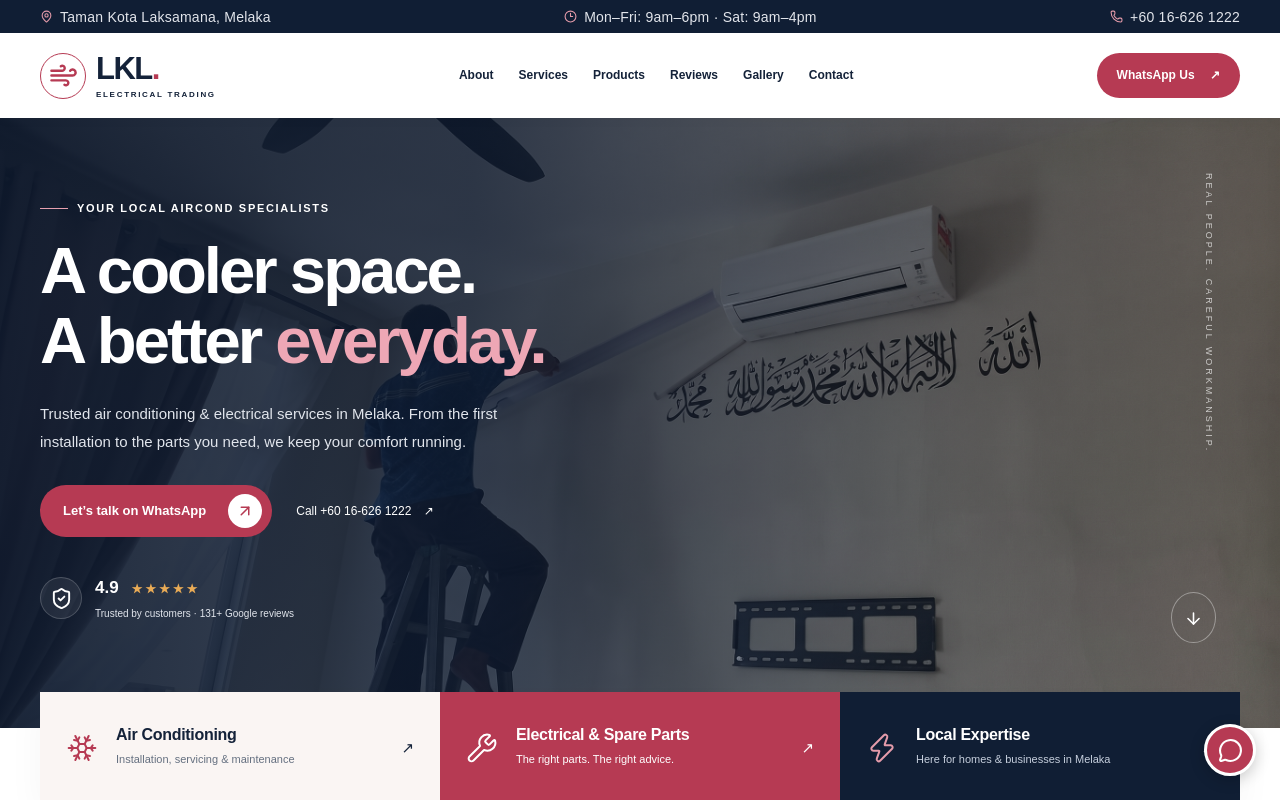
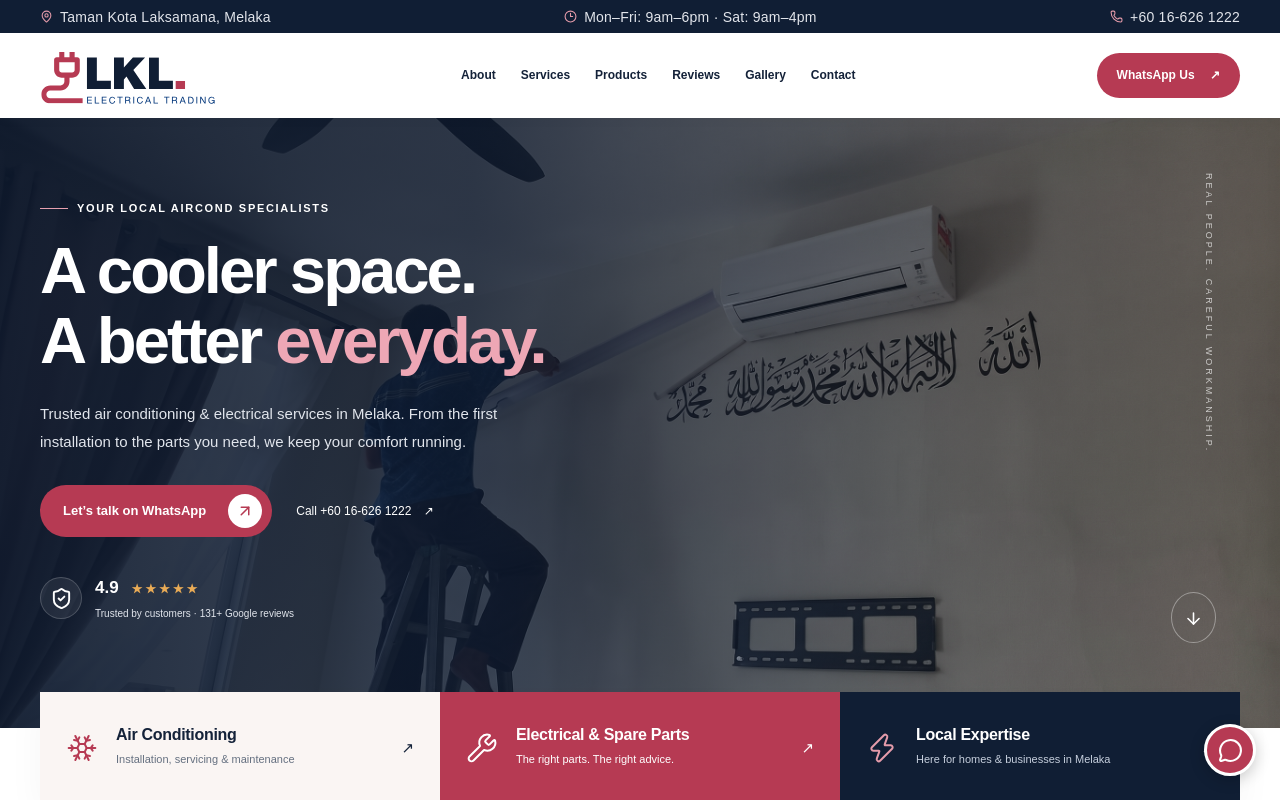
Before and after one commit to mishuk09/LKL-Electrical-Trading, a Next.js app: page / in a window 1280 px wide. Shown: the top 800 px of the page. Built offline with nearby package versions, Linux system fonts and the light colour scheme.

Commit message:
Replace Brand component with MainLogo in Header and Footer; remove unused Brand component

```diff
--- a/src/components/footer.tsx
+++ b/src/components/footer.tsx
@@ -7,7 +7,8 @@ import {
   ShoppingBag,
 } from "lucide-react";
 import { business, navigation, photos, whatsapp } from "@/lib/business";
-import { Action, Brand } from "./ui";
+import { Action } from "./ui";
+import MainLogo from "./mainlogo";
 export default function Footer() {
   return (
     <>
@@ -42,7 +43,7 @@ export default function Footer() {
           </div>
           <div className="grid grid-cols-[1.4fr_0.8fr_1fr_1.1fr] [@media(width<=850px)]:grid-cols-[1.3fr_1fr] pt-0 pr-0 pb-[55px] [@media(width<=560px)]:pb-[35px] pl-0 gap-[45px] [@media(850px<width<=1100px)]:gap-[25px] [@media(560px<width<=850px)]:gap-[35px] [&_h3]:text-[15px] [&_h3]:mt-[4px] [&_h3]:mr-0 [&_h3]:mb-[23px] [&_h3]:ml-0 [&_>_div_>_a:not([data-slot~='brand'])]:block [&_>_div_>_a:not([data-slot~='brand'])]:text-[12px] [@media(width<=560px)]:[&_>_div_>_a:not([data-slot~='brand'])]:text-[11px] [&_>_div_>_a:not([data-slot~='brand'])]:text-[#c4cbd7] [&_>_div_>_a:not([data-slot~='brand'])]:mb-[10px] [&_a:hover]:text-[#f0aabb] [&_[data-slot~='footer-contact']]:flex! [&_[data-slot~='footer-contact']]:items-center [&_[data-slot~='footer-contact']]:mb-[20px]! [&_[data-slot~='footer-contact']]:gap-[13px] [@media(width<=560px)]:gap-y-[35px] [@media(width<=560px)]:gap-x-[20px] [@media(width<=560px)]:[&_>_div:last-child]:col-[1/-1]">
             <div className="[&_p]:text-[12px] [&_p]:text-[#b9c3d2] [&_p]:max-w-[250px] [@media(width<=560px)]:[&_p]:max-w-[300px] [&_p]:mt-[20px] [&_p]:mr-0 [&_p]:mb-[20px] [&_p]:ml-0 [@media(width<=560px)]:col-[1/-1]">
-              <Brand />
+              <MainLogo />
               <p>
                 Your local partner for air conditioning, electrical solutions,
                 and spare parts in Melaka.
--- a/src/components/header.tsx
+++ b/src/components/header.tsx
@@ -2,7 +2,7 @@
 import { useState } from "react";
 import { Clock3, MapPin, Menu, Phone, X } from "lucide-react";
 import { business, navigation, whatsapp } from "@/lib/business";
-import { Brand } from "./ui";
+import MainLogo from "./mainlogo";
 
 export default function Header() {
   const [open, setOpen] = useState(false);
@@ -25,7 +25,7 @@ export default function Header() {
         </div>
       </div>
       <div className="w-[min(var(--container),_calc(100%_-_64px))] [@media(560px<width<=850px)]:w-[calc(100%_-_40px)] [@media(width<=560px)]:w-[calc(100%_-_36px)] mx-auto flex items-center justify-between h-[85px] [@media(560px<width<=850px)]:h-[74px] [@media(width<=560px)]:h-[70px] gap-[25px] [@media(560px<width<=1100px)]:gap-[15px] [@media(width<=560px)]:gap-[10px]">
-        <Brand />
+        <MainLogo />
         <nav
           id="main-navigation"
           aria-label="Main navigation"
--- a/src/components/mainlogo.tsx
+++ b/src/components/mainlogo.tsx
@@ -0,0 +1,21 @@
+import Image from "next/image";
+
+export default function MainLogo({ className = "" }: { className?: string }) {
+  return (
+    <a
+      data-slot="brand"
+      className={`inline-flex shrink-0 ${className}`}
+      href="#home"
+      aria-label="LKL Electrical Trading home"
+    >
+      <Image
+        src="/images/mainlogo.svg"
+        alt="LKL Electrical Trading"
+        width={300}
+        height={100}
+        priority
+        className="h-auto w-[180px] [@media(width<=560px)]:w-[150px]"
+      />
+    </a>
+  );
+}
--- a/src/components/ui.tsx
+++ b/src/components/ui.tsx
@@ -1,26 +1,6 @@
 import { ArrowUpRight, Wind } from "lucide-react";
 import type { ReactNode } from "react";
 
-export function Brand() {
-  return (
-    <a
-      data-slot="brand"
-      className="inline-flex items-center leading-[1] shrink-0 gap-[10px] [@media(width<=560px)]:gap-[6px] [&_strong]:text-[31px] [@media(width<=560px)]:[&_strong]:text-[26px] [&_strong]:font-extrabold [&_strong]:tracking-[-1.5px] [&_small]:block [&_small]:text-[8px] [@media(width<=560px)]:[&_small]:text-[6px] [&_small]:font-bold [&_small]:tracking-[1.7px] [@media(width<=560px)]:[&_small]:tracking-[1px] [&_small]:mt-[7px]"
-      href="#home"
-      aria-label="LKL Electrical Trading home"
-    >
-      <span className="grid place-items-center [border:1.5px_solid_var(--primary)] rounded-[50%] w-[46px] [@media(width<=560px)]:w-[37px] h-[46px] [@media(width<=560px)]:h-[37px] text-primary [@media(width<=560px)]:[&_svg]:w-[24px]">
-        <Wind size={29} />
-      </span>
-      <span>
-        <strong>
-          LKL<span className="text-primary">.</span>
-        </strong>
-        <small>ELECTRICAL TRADING</small>
-      </span>
-    </a>
-  );
-}
 export function Action({
   href,
   children,
```
